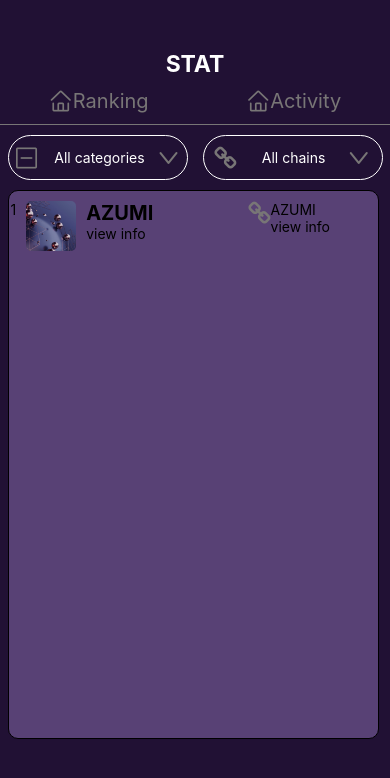
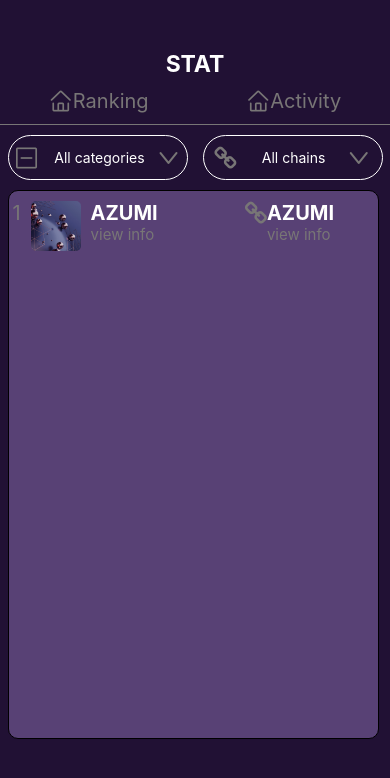
Before and after one commit to Umutonimireille/NFT, a React Native app: screen /Stat in a window 390 px wide. Shown: the top 778 px of the page. Built offline with nearby package versions, Linux system fonts and the light colour scheme.

Commit message:
auto-commit-c0a4db4b63ff4a25a4b9e9e3aa1d661f

```diff
--- a/components/Stat.js
+++ b/components/Stat.js
@@ -110,19 +110,37 @@
       <View style={styles.sec}>
         <View style={styles.category}>
           <View style={styles.all}>
-            <Text> 1</Text>
+            <Text
+              style={{
+                color: "rgb(120 118 118)",
+                fontSize: 20
+              }}
+            >
+             1
+            </Text>
             <Image
               source={require("../assets/first.png")}
               style={styles.image}
             />
             <View style={styles.row}>
               <View style={styles.column}>
-                <Text  style= {{
-                  color:'fff',
-                  fontWeight:'bold',
-                  fontSize:20
-                }}>AZUMI</Text>
-                <Text>view info</Text>
+                <Text
+                  style={{
+                    color: "white",
+                    fontWeight: "bold",
+                    fontSize: 20
+                  }}
+                >
+                  AZUMI
+                </Text>
+                <Text
+                  style={{
+                    color: "rgb(120 118 118)",
+                    fontSize: 15
+                  }}
+                >
+                  view info
+                </Text>
               </View>
             </View>
           </View>
@@ -130,8 +148,23 @@
           <View style={styles.row}>
             <FontAwesome name="chain" size={24} color="rgb(120 118 118)" />
             <View style={styles.column}>
-              <Text>AZUMI</Text>
-              <Text>view info</Text>
+              <Text
+                style={{
+                  color: "white",
+                  fontWeight: "bold",
+                  fontSize: 20
+                }}
+              >
+                AZUMI
+              </Text>
+              <Text
+                style={{
+                  color: "rgb(120 118 118)",
+                  fontSize: 15
+                }}
+              >
+                view info
+              </Text>
             </View>
           </View>
         </View>
@@ -234,6 +267,6 @@
     display: "flex",
     flexDirection: "row",
     gap: 10,
-    marginLeft:-50
+    marginLeft:-40
   }
 });
```
